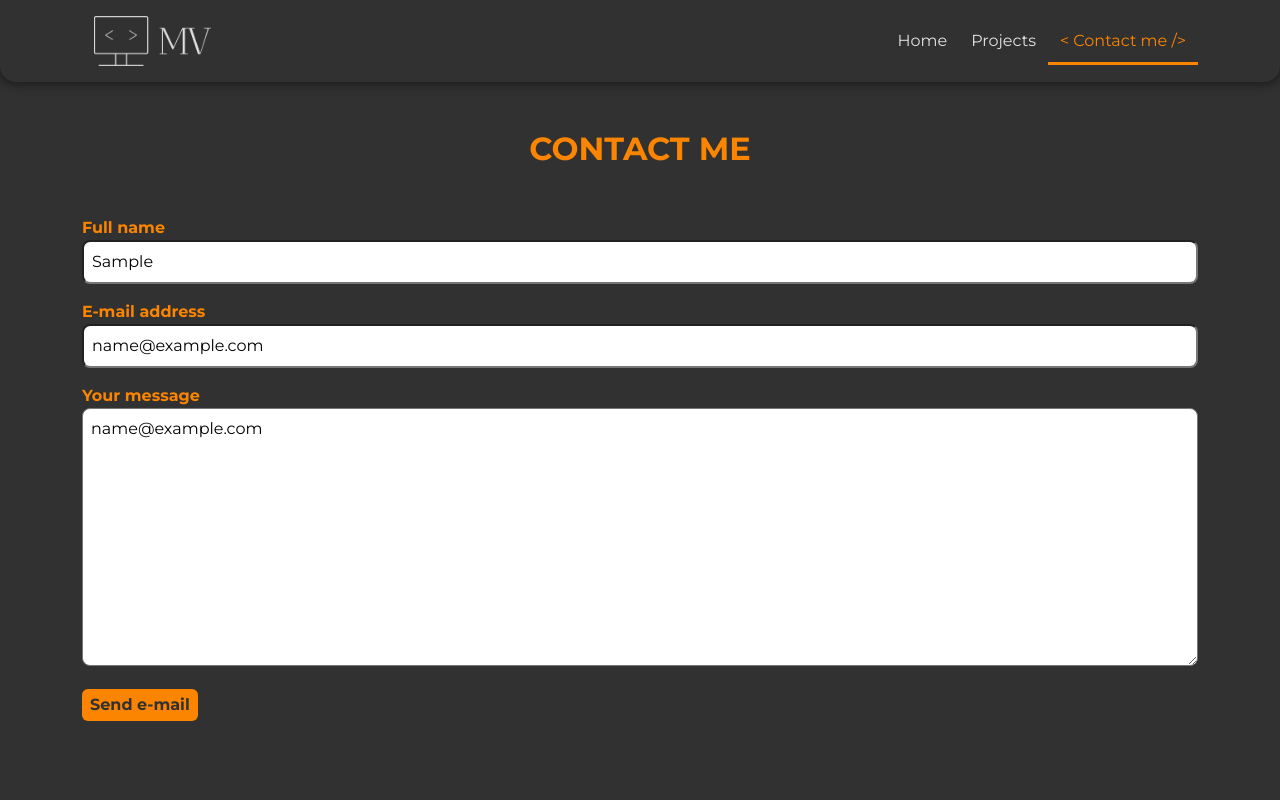
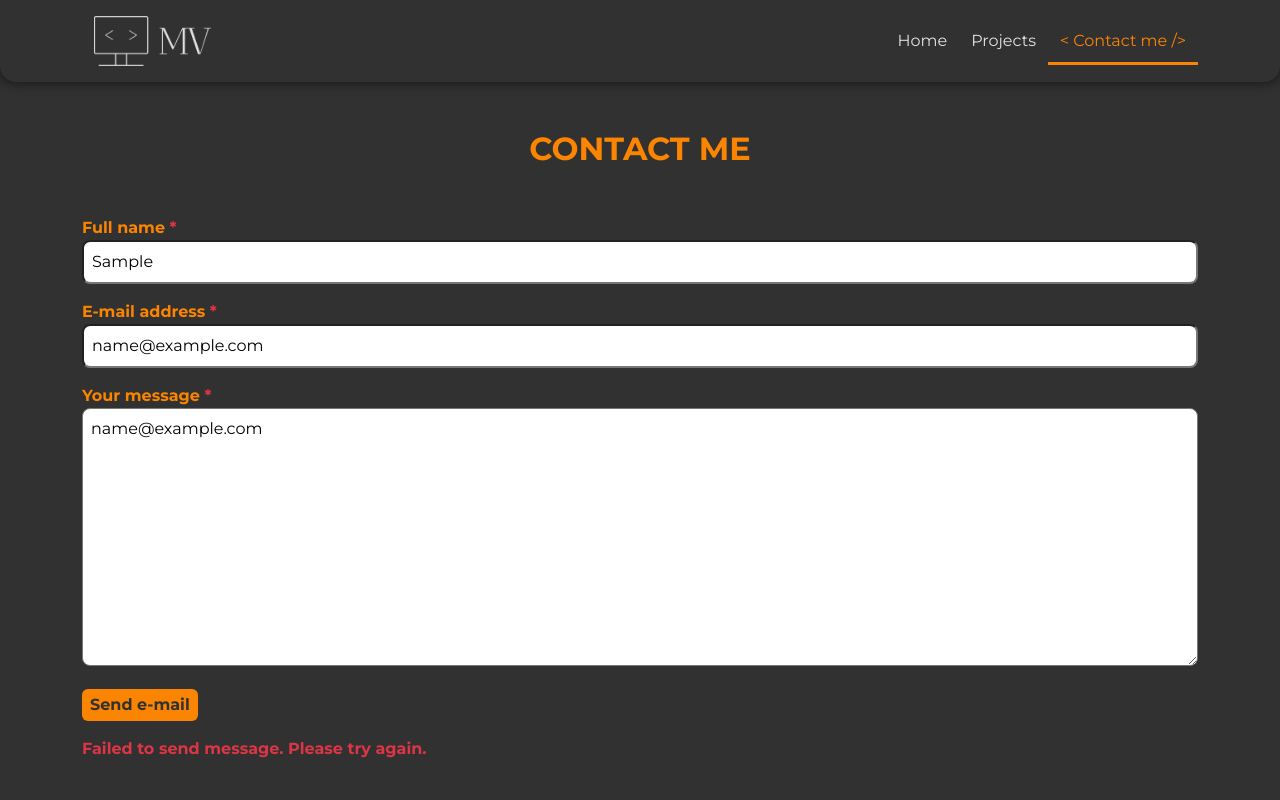
Before and after one commit to mattiavolpe/vite-boolfolio, a Vue app: page /contact in a window 1280 px wide. Both pictures are taken after typing "Sample", "name@example.com", "name@example.com" into the empty fields and a click on the button "Send e-mail". Shown: the top 800 px of the page. Built offline with nearby package versions, Linux system fonts and the light colour scheme; no server answers.

Commit message:
🎨 Palette: [UX improvement] Enhance contact form validation and feedback
Co-authored-by: mattiavolpe <64392380+mattiavolpe@users.noreply.github.com>

```diff
--- a/src/views/ContactView.vue
+++ b/src/views/ContactView.vue
@@ -13,10 +13,17 @@ export default {
       name: "",
       emailAddress: "",
       emailContent: "",
+      isSending: false,
+      statusMessage: "",
+      isError: false,
     }
   },
   methods: {
     sendMail() {
+      this.isSending = true;
+      this.statusMessage = "";
+      this.isError = false;
+
       const data = {
         name: this.name,
         emailAddress: this.emailAddress,
@@ -26,11 +33,20 @@ export default {
       axios
       .post(state.host + state.contactEndpoint, data)
       .then(response => {
-        console.log(response)
+        console.log(response);
+        this.statusMessage = "Message sent successfully!";
+        this.name = "";
+        this.emailAddress = "";
+        this.emailContent = "";
       })
       .catch(error => {
         console.error(error);
+        this.isError = true;
+        this.statusMessage = "Failed to send message. Please try again.";
       })
+      .finally(() => {
+        this.isSending = false;
+      });
     },
   }
 }
@@ -43,18 +59,24 @@ export default {
     </SectionTitle>
     <form @submit.prevent="sendMail()">
       <div class="mb-3">
-        <label for="name" class="d-block text_accent_custom fw-bold">Full name</label>
-        <input type="mail" id="name" name="name" class="w-100 rounded-3 p-2" placeholder="Type your full name" v-model="name">
+        <label for="name" class="d-block text_accent_custom fw-bold">Full name <span class="text-danger" aria-hidden="true">*</span></label>
+        <input type="text" id="name" name="name" class="w-100 rounded-3 p-2" placeholder="Type your full name" v-model="name" required aria-required="true">
       </div>
       <div class="mb-3">
-        <label for="emailAddress" class="d-block text_accent_custom fw-bold">E-mail address</label>
-        <input type="mail" id="emailAddress" name="emailAddress" class="w-100 rounded-3 p-2" placeholder="Type your e-mail address" v-model="emailAddress">
+        <label for="emailAddress" class="d-block text_accent_custom fw-bold">E-mail address <span class="text-danger" aria-hidden="true">*</span></label>
+        <input type="email" id="emailAddress" name="emailAddress" class="w-100 rounded-3 p-2" placeholder="Type your e-mail address" v-model="emailAddress" required aria-required="true">
       </div>
       <div class="mb-3">
-        <label for="emailContent" class="d-block text_accent_custom fw-bold">Your message</label>
-        <textarea name="emailContent" id="emailContent" rows="10" class="w-100 rounded-3 p-2" placeholder="Type your message" v-model="emailContent"></textarea>
+        <label for="emailContent" class="d-block text_accent_custom fw-bold">Your message <span class="text-danger" aria-hidden="true">*</span></label>
+        <textarea name="emailContent" id="emailContent" rows="10" class="w-100 rounded-3 p-2" placeholder="Type your message" v-model="emailContent" required aria-required="true"></textarea>
       </div>
-      <button class="bg_accent_custom border-0 text_dark_custom rounded fw-bold px-2 py-1" type="submit">Send e-mail</button>
+      <button class="bg_accent_custom border-0 text_dark_custom rounded fw-bold px-2 py-1" type="submit" :disabled="isSending" :aria-busy="isSending">
+        <span v-if="isSending"><font-awesome-icon icon="fa-regular fa-hourglass" class="fa-spin me-2" aria-hidden="true" />Sending...</span>
+        <span v-else>Send e-mail</span>
+      </button>
+      <div v-if="statusMessage" :class="{'text-success': !isError, 'text-danger': isError}" class="mt-3 fw-bold status-message" role="alert" aria-live="polite">
+        {{ statusMessage }}
+      </div>
     </form>
   </div>
 </template>
```
